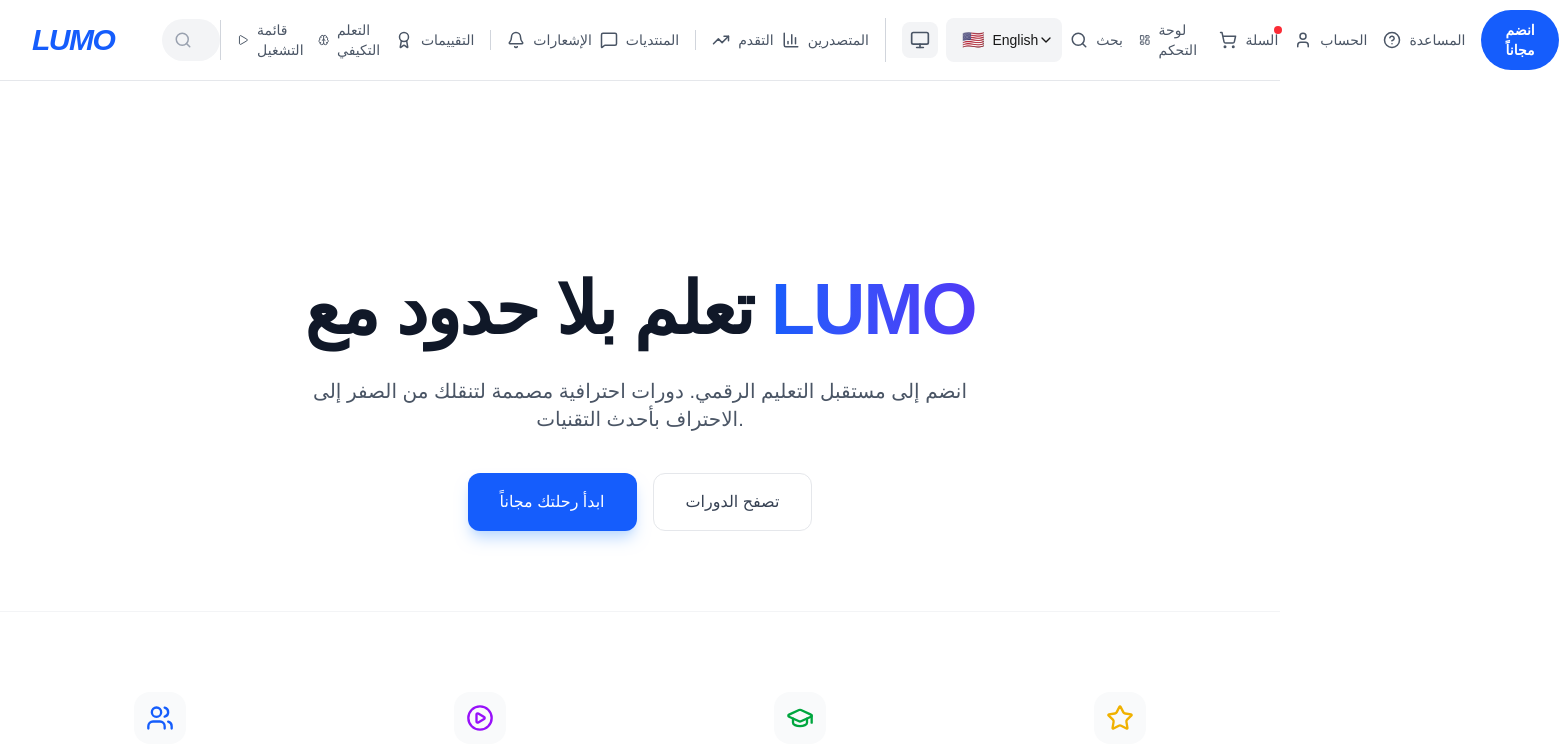
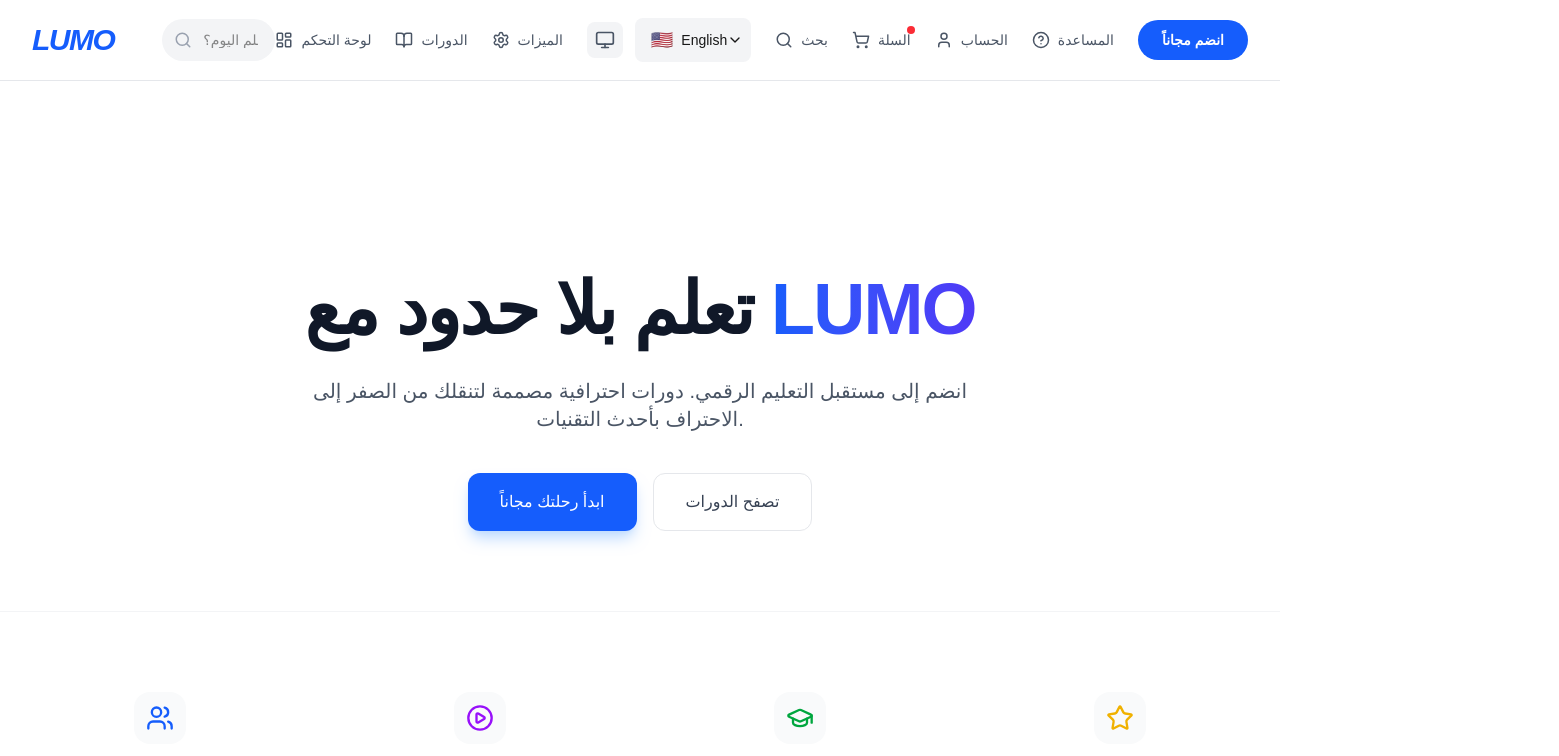
Before and after one commit to ghettas1-debug/lumo-platform, a Next.js app: page / in a window 1280 px wide. Shown: the top 756 px of the page, 1559 px wide, since content can reach past the window. Built offline with nearby package versions, Linux system fonts and the light colour scheme.

Commit message:
عادة هيكلة شريط التنقل ليكون كثر حكاما
حل مشكلة الشريط الطويل في المتصفح:
- تقليل الروابط من 12 لى 8 روابط فقط
- نشاء قائمة منسدلة للميزات
- تحسين تجربة المستخدم

```diff
--- a/src/app/components/Navbar.tsx
+++ b/src/app/components/Navbar.tsx
@@ -38,101 +38,120 @@ export default function Navbar() {
         </div>
 
         {/* القسم الأيسر: الروابط - للشاشات الكبيرة */}
-        <div className="hidden lg:flex items-center gap-4">
-          {/* الميزات التعليمية */}
-          <div className="flex items-center gap-2 border-l border-gray-300 pl-4">
-            <Link
-              href="/playlist"
-              className="flex items-center gap-2 text-gray-600 hover:text-blue-600 font-medium transition-colors text-sm"
-              title="قائمة التشغيل"
-            >
-              <Play size={18} />
-              <span>قائمة التشغيل</span>
-            </Link>
-
-            <Link
-              href="/adaptive-learning"
-              className="flex items-center gap-2 text-gray-600 hover:text-blue-600 font-medium transition-colors text-sm"
-              title="التعلم التكيفي"
-            >
-              <Brain size={18} />
-              <span>التعلم التكيفي</span>
-            </Link>
-
-            <Link
-              href="/reviews"
-              className="flex items-center gap-2 text-gray-600 hover:text-blue-600 font-medium transition-colors text-sm"
-              title="المراجعات والتقييمات"
-            >
-              <Award size={18} />
-              <span>التقييمات</span>
-            </Link>
-          </div>
-
-          {/* الميزات التفاعلية */}
-          <div className="flex items-center gap-2 border-l border-gray-300 pl-4">
-            <Link
-              href="/notifications"
-              className="flex items-center gap-2 text-gray-600 hover:text-blue-600 font-medium transition-colors text-sm"
-              title="الإشعارات والتذكيرات"
-            >
-              <Bell size={18} />
-              <span>الإشعارات</span>
-            </Link>
-
-            <Link
-              href="/forums"
-              className="flex items-center gap-2 text-gray-600 hover:text-blue-600 font-medium transition-colors text-sm"
-              title="منتديات النقاش"
-            >
-              <MessageSquare size={18} />
-              <span>المنتديات</span>
-            </Link>
-          </div>
-
-          {/* الميزات التحليلية */}
-          <div className="flex items-center gap-2 border-l border-gray-300 pl-4">
-            <Link
-              href="/progress"
-              className="flex items-center gap-2 text-gray-600 hover:text-blue-600 font-medium transition-colors text-sm"
-              title="مشاركة التقدم"
-            >
-              <TrendingUp size={18} />
-              <span>التقدم</span>
-            </Link>
-
-            <Link
-              href="/leaderboard"
-              className="flex items-center gap-2 text-gray-600 hover:text-blue-600 font-medium transition-colors text-sm"
-              title="لوحة المتصدرين"
-            >
-              <BarChart3 size={18} />
-              <span>المتصدرين</span>
-            </Link>
-          </div>
-
-          {/* الإعدادات والأدوات */}
-          <div className="flex items-center gap-2 border-l border-gray-300 pl-4">
-            <ThemeToggle />
-            <LanguageSelector />
-
-            <Link
-              href="/search"
-              className="flex items-center gap-2 text-gray-600 hover:text-blue-600 font-medium transition-colors text-sm"
-              title="البحث المتقدم"
-            >
-              <Search size={18} />
-              <span>بحث</span>
-            </Link>
-          </div>
-
-          {/* الروابط الأصلية */}
+        <div className="hidden lg:flex items-center gap-6">
+          {/* الروابط الأساسية فقط */}
           <Link
             href="/dashboard"
             className="flex items-center gap-2 text-gray-600 hover:text-blue-600 font-medium transition-colors text-sm"
           >
             <LayoutDashboard size={18} />
             <span>لوحة التحكم</span>
+          </Link>
+
+          <Link
+            href="/courses"
+            className="flex items-center gap-2 text-gray-600 hover:text-blue-600 font-medium transition-colors text-sm"
+          >
+            <BookOpen size={18} />
+            <span>الدورات</span>
+          </Link>
+
+          {/* قائمة الميزات المنسدلة */}
+          <div className="relative group">
+            <button className="flex items-center gap-2 text-gray-600 hover:text-blue-600 font-medium transition-colors text-sm">
+              <Settings size={18} />
+              <span>الميزات</span>
+            </button>
+
+            {/* القائمة المنسدلة */}
+            <div className="absolute top-full right-0 mt-2 w-80 bg-white border border-gray-200 rounded-lg shadow-xl opacity-0 invisible group-hover:opacity-100 group-hover:visible transition-all duration-200 z-50">
+              <div className="p-4">
+                {/* الميزات التعليمية */}
+                <div className="mb-4">
+                  <h4 className="text-xs font-bold text-gray-400 uppercase tracking-wider mb-2">الميزات التعليمية</h4>
+                  <div className="space-y-1">
+                    <Link
+                      href="/playlist"
+                      className="flex items-center gap-2 text-gray-600 hover:text-blue-600 transition-colors text-sm py-2 px-3 rounded hover:bg-blue-50"
+                    >
+                      <Play size={16} />
+                      <span>قائمة التشغيل</span>
+                    </Link>
+                    <Link
+                      href="/adaptive-learning"
+                      className="flex items-center gap-2 text-gray-600 hover:text-blue-600 transition-colors text-sm py-2 px-3 rounded hover:bg-blue-50"
+                    >
+                      <Brain size={16} />
+                      <span>التعلم التكيفي</span>
+                    </Link>
+                    <Link
+                      href="/reviews"
+                      className="flex items-center gap-2 text-gray-600 hover:text-blue-600 transition-colors text-sm py-2 px-3 rounded hover:bg-blue-50"
+                    >
+                      <Award size={16} />
+                      <span>التقييمات</span>
+                    </Link>
+                  </div>
+                </div>
+
+                {/* الميزات التفاعلية */}
+                <div className="mb-4">
+                  <h4 className="text-xs font-bold text-gray-400 uppercase tracking-wider mb-2">الميزات التفاعلية</h4>
+                  <div className="space-y-1">
+                    <Link
+                      href="/notifications"
+                      className="flex items-center gap-2 text-gray-600 hover:text-blue-600 transition-colors text-sm py-2 px-3 rounded hover:bg-blue-50"
+                    >
+                      <Bell size={16} />
+                      <span>الإشعارات</span>
+                    </Link>
+                    <Link
+                      href="/forums"
+                      className="flex items-center gap-2 text-gray-600 hover:text-blue-600 transition-colors text-sm py-2 px-3 rounded hover:bg-blue-50"
+                    >
+                      <MessageSquare size={16} />
+                      <span>المنتديات</span>
+                    </Link>
+                  </div>
+                </div>
+
+                {/* الميزات التحليلية */}
+                <div>
+                  <h4 className="text-xs font-bold text-gray-400 uppercase tracking-wider mb-2">الميزات التحليلية</h4>
+                  <div className="space-y-1">
+                    <Link
+                      href="/progress"
+                      className="flex items-center gap-2 text-gray-600 hover:text-blue-600 transition-colors text-sm py-2 px-3 rounded hover:bg-blue-50"
+                    >
+                      <TrendingUp size={16} />
+                      <span>التقدم</span>
+                    </Link>
+                    <Link
+                      href="/leaderboard"
+                      className="flex items-center gap-2 text-gray-600 hover:text-blue-600 transition-colors text-sm py-2 px-3 rounded hover:bg-blue-50"
+                    >
+                      <BarChart3 size={16} />
+                      <span>المتصدرين</span>
+                    </Link>
+                  </div>
+                </div>
+              </div>
+            </div>
+          </div>
+
+          {/* الأدوات */}
+          <div className="flex items-center gap-3">
+            <ThemeToggle />
+            <LanguageSelector />
+          </div>
+
+          {/* الروابط المهمة */}
+          <Link
+            href="/search"
+            className="flex items-center gap-2 text-gray-600 hover:text-blue-600 font-medium transition-colors text-sm"
+          >
+            <Search size={18} />
+            <span>بحث</span>
           </Link>
 
           <Link
@@ -192,7 +211,18 @@ export default function Navbar() {
             </Link>
           </div>
 
-          {/* الميزات التعليمية */}
+          {/* الروابط الأساسية */}
+          <Link href="/dashboard" className="text-gray-600 font-medium py-2 flex items-center gap-2">
+            <LayoutDashboard size={18} />
+            لوحة التحكم
+          </Link>
+
+          <Link href="/courses" className="text-gray-600 font-medium py-2 flex items-center gap-2">
+            <BookOpen size={18} />
+            الدورات
+          </Link>
+
+          {/* قائمة الميزات المنسدلة للجوال */}
           <div className="space-y-2">
             <h3 className="text-xs font-bold text-gray-400 uppercase tracking-wider">الميزات التعليمية</h3>
             <Link href="/playlist" className="text-gray-600 font-medium py-2 flex items-center gap-2">
@@ -211,7 +241,6 @@ export default function Navbar() {
             </Link>
           </div>
 
-          {/* الميزات التفاعلية */}
           <div className="space-y-2">
             <h3 className="text-xs font-bold text-gray-400 uppercase tracking-wider">الميزات التفاعلية</h3>
             <Link href="/notifications" className="text-gray-600 font-medium py-2 flex items-center gap-2">
@@ -225,7 +254,6 @@ export default function Navbar() {
             </Link>
           </div>
 
-          {/* الميزات التحليلية */}
           <div className="space-y-2">
             <h3 className="text-xs font-bold text-gray-400 uppercase tracking-wider">الميزات التحليلية</h3>
             <Link href="/progress" className="text-gray-600 font-medium py-2 flex items-center gap-2">
@@ -240,11 +268,6 @@ export default function Navbar() {
           </div>
 
           <hr />
-
-          <Link href="/dashboard" className="text-gray-600 font-medium py-2 flex items-center gap-2">
-            <LayoutDashboard size={18} />
-            لوحة التحكم
-          </Link>
 
           <Link href="/cart" className="text-gray-600 font-medium py-2 flex items-center gap-2">
             <ShoppingCart size={18} />
```
